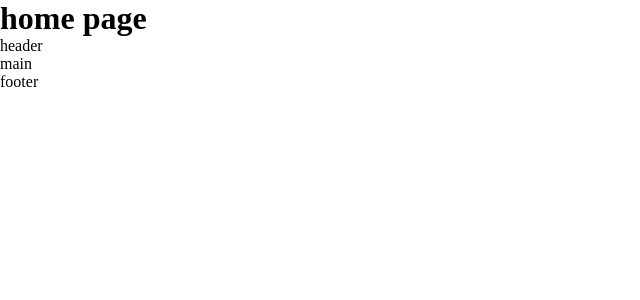
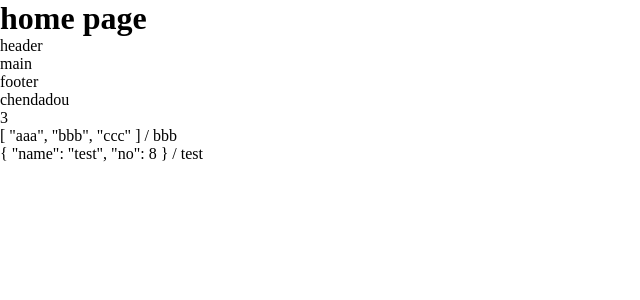
Before and after one commit to chendadou/vue-demo, a Vue app: page /#/ in a window 1280 px wide. Shown: the top 300 px of the page, without its empty margins (0-640 px from the left). Built offline with nearby package versions, Linux system fonts and the light colour scheme.

Commit message:
add demo: ref and setup

```diff
--- a/src/views/HomeView.vue
+++ b/src/views/HomeView.vue
@@ -4,11 +4,15 @@
   <demo-header></demo-header>
   <demo-main></demo-main>
   <demo-footer></demo-footer>
+  <div>{{ name }}</div>
+  <div>{{ age }}</div>
+  <div>{{ arr }} / {{arr[1]}}</div>
+  <div>{{ obj }} / {{obj.name}}</div>
 </template>
 
 <script>
 // js 部分
-import { defineComponent } from "vue";
+import { defineComponent, ref } from "vue";
 import DemoHeader from "@/components/demoHeader/DemoHeader";
 import DemoMain from "@/components/demoMain/DemoMain";
 import DemoFooter from "@/components/demoFooter/DemoFooter";
@@ -29,7 +33,19 @@ export default defineComponent({
 
   // setup 函数
   setup(props, ctx) {
-    return {};
+    const name = ref("chendadou");
+    const age = ref(3);
+    const arr = ref(["aaa", "bbb", "ccc"]);
+    const obj = {
+      name: "test",
+      no: 8,
+    };
+    return {
+      name,
+      age,
+      arr,
+      obj,
+    };
   },
 });
 </script>
```
